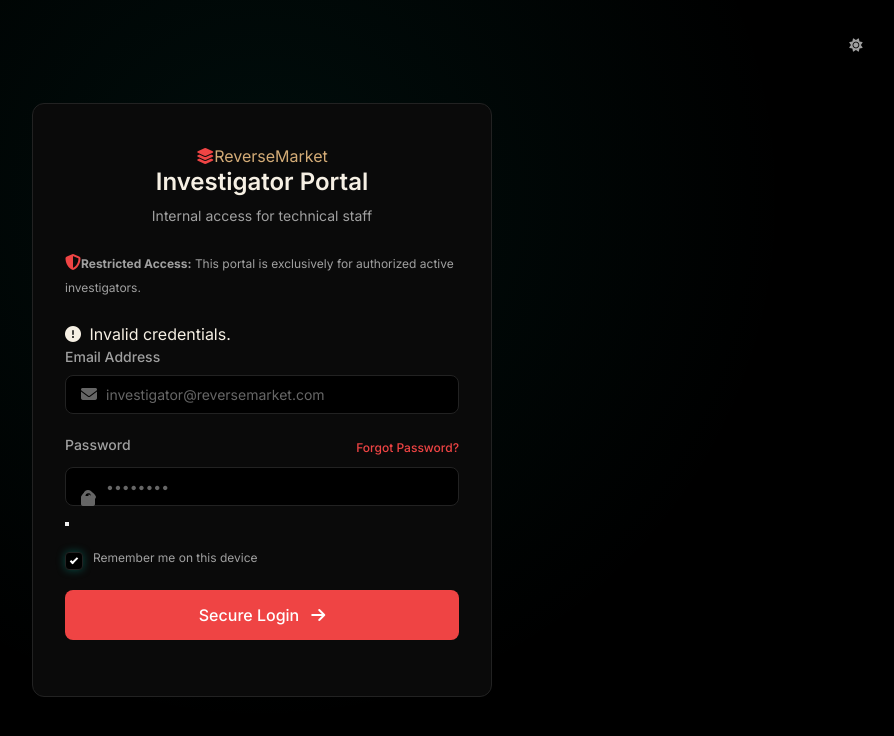
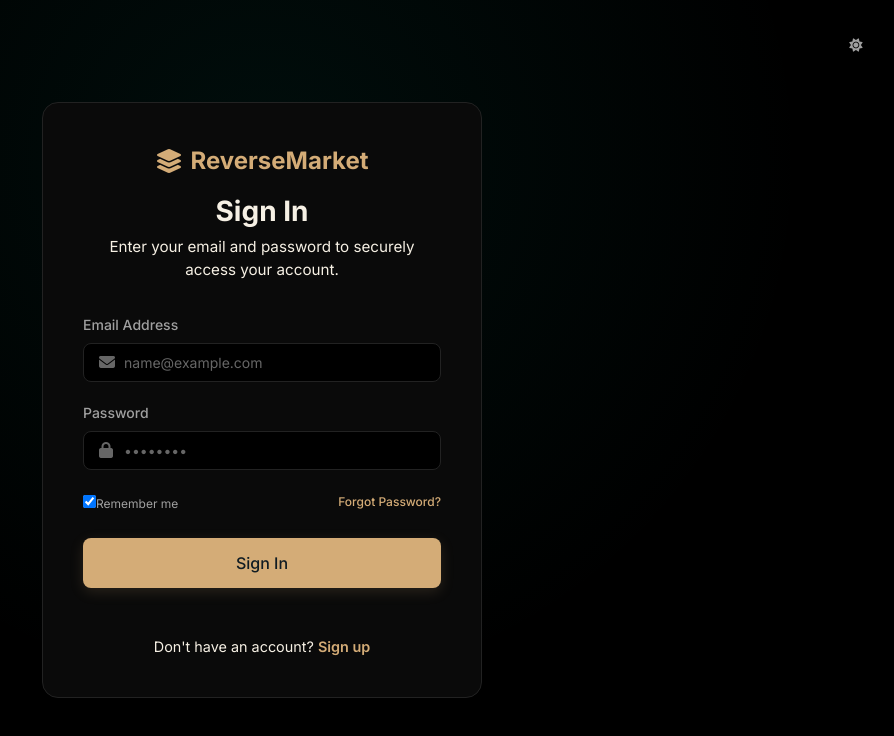
Before and after one commit to fahadmb123/briosolve-platform, a React (Vite) app in the folder frontend/: page /login in a window 1280 px wide. Shown: the top 736 px of the page, without its empty margins (378-1272 px from the left). Built offline with nearby package versions, Linux system fonts and the light colour scheme.

Commit message:
refactor:changed the Theme for authentication

```diff
--- a/frontend/src/pages/investigator/Login/Login.tsx
+++ b/frontend/src/pages/investigator/Login/Login.tsx
@@ -2,12 +2,15 @@
 import React from 'react';
 
 import { Link } from 'react-router-dom';
+import { useTheme } from '../../../hooks/useTheme';
+
 export default function Login() {
+  const { toggleTheme } = useTheme();
   return (
     <>
 <div className="auth-page-wrapper">
 
-        <button id="theme-toggle" className="btn-icon auth-theme-toggle" aria-label="Toggle Theme">
+        <button onClick={toggleTheme} id="theme-toggle" className="btn-icon auth-theme-toggle" aria-label="Toggle Theme">
             <i className="fas fa-sun"></i>
         </button>
 
--- a/frontend/src/pages/public/CustomerRegister/CustomerRegister.tsx
+++ b/frontend/src/pages/public/CustomerRegister/CustomerRegister.tsx
@@ -2,13 +2,16 @@ import './CustomerRegister.css';
 
 
 import { Link } from 'react-router-dom';
+import { useTheme } from '../../../hooks/useTheme';
+
 export default function CustomerRegister() {
+  const { toggleTheme } = useTheme();
   return (
     <>
 
     <div className="auth-page-wrapper">
 
-        <button id="theme-toggle" className="btn-icon auth-theme-toggle" aria-label="Toggle Theme">
+        <button id="theme-toggle" className="btn-icon auth-theme-toggle" aria-label="Toggle Theme" onClick={toggleTheme}>
             <i className="fas fa-sun"></i>
         </button>
 
--- a/frontend/src/pages/public/ForgotPassword/ForgotPassword.tsx
+++ b/frontend/src/pages/public/ForgotPassword/ForgotPassword.tsx
@@ -1,14 +1,24 @@
 import './ForgotPassword.css';
 
 
-import { Link } from 'react-router-dom';
+import { Link, useNavigate } from 'react-router-dom';
+import { useTheme } from '../../../hooks/useTheme';
+
 export default function ForgotPassword() {
+  const { toggleTheme } = useTheme();
+  const navigate = useNavigate();
+
+  const handleSubmit = (e: React.FormEvent) => {
+    e.preventDefault();
+    navigate('/reset-password');
+  };
+
   return (
     <>
 
     <div className="auth-page-wrapper">
 
-        <button id="theme-toggle" className="btn-icon auth-theme-toggle" aria-label="Toggle Theme">
+        <button onClick={toggleTheme} id="theme-toggle" className="btn-icon auth-theme-toggle" aria-label="Toggle Theme">
             <i className="fas fa-sun"></i>
         </button>
 
@@ -28,7 +38,7 @@ export default function ForgotPassword() {
                     </p>
                 </div>
 
-                <form action="../reset-password/reset-password.html" method="GET">
+                <form onSubmit={handleSubmit}>
                     <div className="form-group mb-6">
                         <label className="form-label" htmlFor="recovery-email">Registered Email</label>
                         <div className="input-icon-wrapper">
--- a/frontend/src/pages/public/Login/Login.tsx
+++ b/frontend/src/pages/public/Login/Login.tsx
@@ -1,35 +1,20 @@
-// @ts-nocheck
-import React, { useState } from 'react';
-import { Link, useNavigate } from 'react-router-dom';
+import { useState } from 'react';
+import { Link } from 'react-router-dom';
+import { useTheme } from '../../../hooks/useTheme';
 import './Login.css';
 
 export default function Login() {
-  const navigate = useNavigate();
+
+    //const navigate = useNavigate();
     const [email, setEmail] = useState('');
     const [password, setPassword] = useState('');
-  const [isSubmitting, setIsSubmitting] = useState(false);
 
-  const handleLogin = (e) => {
-    e.preventDefault();
-    setIsSubmitting(true);
+    const {toggleTheme} = useTheme()
 
-    setTimeout(() => {
-        setIsSubmitting(false);
-        if (email.includes('admin')) {
-            navigate('/admin/dashboard');
-        } else if (email.includes('provider')) {
-            navigate('/provider/dashboard');
-        } else if (email.includes('investigator')) {
-            navigate('/investigator/dashboard');
-        } else {
-            navigate('/dashboard');
-        }
-    }, 600);
-  };
 
     return (
         <div className="auth-page-wrapper">
-        <button id="theme-toggle" className="btn-icon auth-theme-toggle" aria-label="Toggle Theme">
+            <button onClick={toggleTheme} id="theme-toggle" className="btn-icon auth-theme-toggle" aria-label="Toggle Theme">
                 <i className="fas fa-sun"></i>
             </button>
 
@@ -45,15 +30,15 @@ export default function Login() {
                         <p>Enter your email and password to securely access your account.</p>
                     </div>
 
-                <form onSubmit={handleLogin}>
-                    <div className="premium-input-group">
-                        <label htmlFor="email">Email Address</label>
-                        <div className="premium-input-wrapper">
+                    <form >
+                        <div className="form-group mb-4">
+                            <label className="form-label" htmlFor="email">Email Address</label>
+                            <div className="input-icon-wrapper">
                                 <i className="fas fa-envelope"></i>
                                 <input
                                     type="email"
                                     id="email"
-                                className="premium-input"
+                                    className="form-control"
                                     placeholder="name@example.com"
                                     value={email}
                                     onChange={(e) => setEmail(e.target.value)}
@@ -62,14 +47,14 @@ export default function Login() {
                             </div>
                         </div>
 
-                    <div className="premium-input-group">
-                        <label htmlFor="password">Password</label>
-                        <div className="premium-input-wrapper">
+                        <div className="form-group mb-4">
+                            <label className="form-label" htmlFor="password">Password</label>
+                            <div className="input-icon-wrapper">
                                 <i className="fas fa-lock"></i>
                                 <input
                                     type="password"
                                     id="password"
-                                className="premium-input"
+                                    className="form-control"
                                     placeholder="••••••••"
                                     value={password}
                                     onChange={(e) => setPassword(e.target.value)}
@@ -78,22 +63,16 @@ export default function Login() {
                             </div>
                         </div>
 
-                    <div className="auth-actions">
-                        <label className="custom-checkbox">
+                        <div className="flex items-center justify-between mb-6">
+                            <label className="checkbox-container">
                                 <input type="checkbox" defaultChecked />
-                            <div className="checkmark-box"><i className="fas fa-check"></i></div>
-                            Remember me
+                                <span className="checkmark"></span>
+                                <span className="text-xs text-secondary">Remember me</span>
                             </label>
-                        <Link to="/forgot-password" className="forgot-link">Forgot Password?</Link>
+                            <Link to="/forgot-password" className="text-primary font-medium text-xs">Forgot Password?</Link>
                         </div>
 
-                    <button type="submit" className="btn-premium" disabled={isSubmitting}>
-                        {isSubmitting ? (
-                            <><i className="fas fa-circle-notch fa-spin"></i> Authenticating...</>
-                        ) : (
-                            'Sign In'
-                        )}
-                    </button>
+                        <button type="submit" className="btn btn-primary w-full btn-lg mb-4" >Sign In</button>
                     </form>
 
                     <div className="auth-footer">
--- a/frontend/src/pages/public/ProviderRegister/ProviderRegister.tsx
+++ b/frontend/src/pages/public/ProviderRegister/ProviderRegister.tsx
@@ -2,7 +2,10 @@ import './ProviderRegister.css';
 
 
 import { Link } from 'react-router-dom';
+import { useTheme } from '../../../hooks/useTheme';
+
 export default function ProviderRegister() {
+  const { toggleTheme } = useTheme();
   return (
     <>
 
@@ -14,7 +17,7 @@ export default function ProviderRegister() {
                 <span>ReverseMarket <small className="text-xs text-primary font-bold ml-1">PRO</small></span>
             </Link>
             <div className="flex items-center gap-4">
-                <button id="theme-toggle" className="btn-icon" aria-label="Toggle Theme">
+                <button onClick={toggleTheme} id="theme-toggle" className="btn-icon" aria-label="Toggle Theme">
                     <i className="fas fa-sun"></i>
                 </button>
                 <div className="text-xs text-secondary">
--- a/frontend/src/pages/public/ResetPassword/ResetPassword.tsx
+++ b/frontend/src/pages/public/ResetPassword/ResetPassword.tsx
@@ -1,14 +1,15 @@
 import './ResetPassword.css';
-
+import { useTheme } from '../../../hooks/useTheme';
 
 import { Link } from 'react-router-dom';
 export default function ResetPassword() {
+    const {toggleTheme} = useTheme()
     return (
         <>
 
         <div className="auth-page-wrapper">
 
-        <button id="theme-toggle" className="btn-icon auth-theme-toggle" aria-label="Toggle Theme">
+            <button onClick={toggleTheme} id="theme-toggle" className="btn-icon auth-theme-toggle" aria-label="Toggle Theme">
                 <i className="fas fa-sun"></i>
             </button>
 
```
Also changed, not shown: frontend/src/router/public/publicRoutes.tsx (+3 -7 lines). Lines whose indentation alone changed are shown as unchanged.
